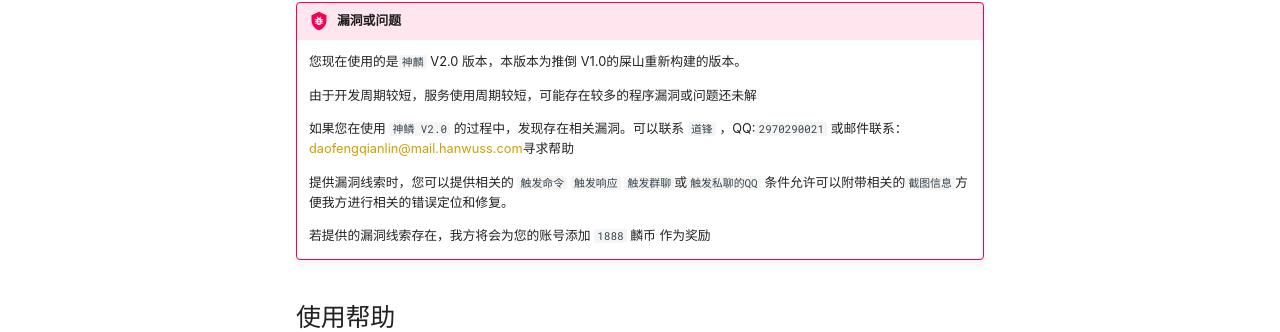
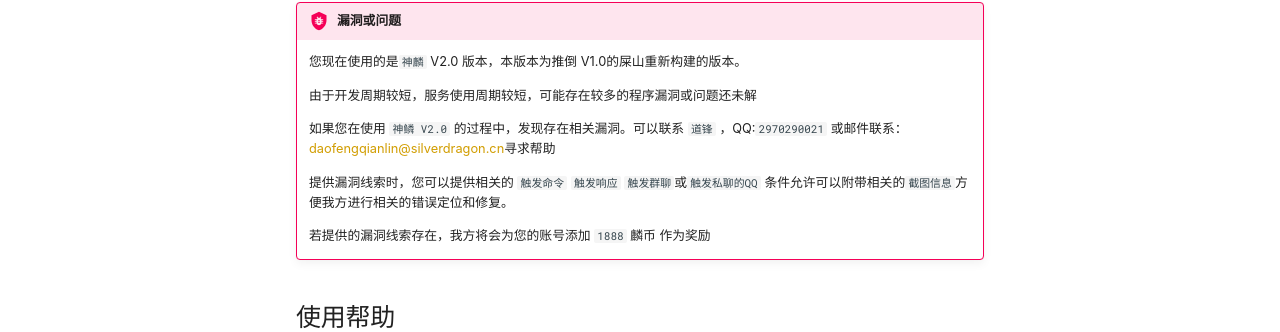
Before and after one commit to Daofengql/GodLoongBot-Docs, an MkDocs documentation site: the page built from docs/index.md, in a window 1280 px wide and 900 px high, scrolled down 814 px. Shown: the part 295-627 px from the top of the window. Built offline with MkDocs 1.6.1 and Material for MkDocs 9.7.7, drawn with Linux system fonts in a browser that asks for light colours; some web fonts are replaced.

Commit message:
change mirror

```diff
--- a/docs/index.md
+++ b/docs/index.md
@@ -40,7 +40,7 @@
 
     由于开发周期较短，服务使用周期较短，可能存在较多的程序漏洞或问题还未解
 
-    如果您在使用 `神鳞 V2.0` 的过程中，发现存在相关漏洞。可以联系 `道锋` ，QQ:`2970290021`  或邮件联系：[daofengqianlin@mail.hanwuss.com](mailto:daofengqianlin@mail.hanwuss.com)寻求帮助
+    如果您在使用 `神鳞 V2.0` 的过程中，发现存在相关漏洞。可以联系 `道锋` ，QQ:`2970290021`  或邮件联系：[daofengqianlin@silverdragon.cn](mailto:daofengqianlin@silverdragon.cn)寻求帮助
 
     提供漏洞线索时，您可以提供相关的 `触发命令`  `触发响应`   `触发群聊`或`触发私聊的QQ` 条件允许可以附带相关的`截图信息`方便我方进行相关的错误定位和修复。
 
--- a/docs/main.html
+++ b/docs/main.html
@@ -5,7 +5,7 @@
 <style>
 @font-face {
   font-family: "HarmonyOSHans";
-  src:url("https://static.loongapi.com/fonts/HarmonyOS_Sans/HarmonyOS_Sans_SC/HarmonyOS_Sans_SC_Regular.woff");
+  src:url("https://oss1.loongapi.com/fonts/HarmonyOS_Sans/HarmonyOS_Sans_SC/HarmonyOS_Sans_SC_Regular.woff");
 }
 :root {
   --md-text-font: "HarmonyOSHans";
```
